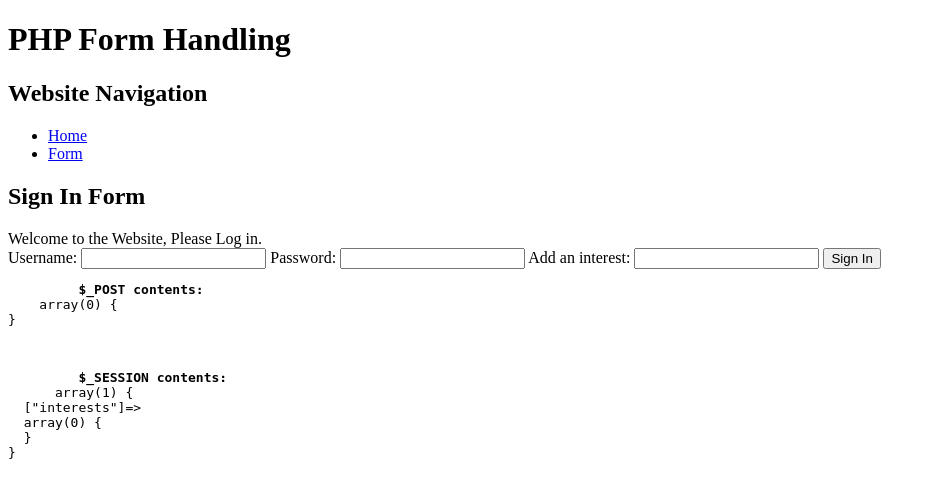
After one commit to KaranPandher/my-first-php, a PHP site: page /form.php in a window 1280 px wide. The commit adds this page. Shown: the top 498 px of the page, without its empty margins (0-936 px from the left). Run offline with PHP 8.4, Linux system fonts and the light colour scheme.

Commit message:
PHP integrated into form

```diff
--- /dev/null
+++ b/form.php
@@ -0,0 +1,95 @@
+<?php
+
+session_start(); // BEFORE ANY OUT PUT YOU MUST DECLARE YOU WOULD LIKE TO START SESSION
+// Lets check if our SESSION entery exists...
+if (!isset($_SESSION['interests'])) { // if it DOESNT exists, letts make a default value (this way we can array_push to it later!)
+    //This avoids errors
+    $_SESSION['interests'] = array();
+}
+
+$message = 'Welcome to the Website, Please Log in. ';
+// If a form has been submitted to this page, we can collect the submission
+// information using one of two SUPERGLOBALS:
+// $_GET [array] (if the form was submitted with a GET method.)
+// $_POST [array] (if the form was submitted with a POST method.)
+if (isset($_POST) && !empty($_POST)) // Making sure SOMETHING was submitted.
+// isset checks if $_POST has a value and make sures the variable DOES exisit and that it is empty
+{
+    // Retrieving values from an array (use square brackets and either: the index
+    // number or the key name [a string.]) // $_POST is an associative array (uses keys
+    // instead of index numbers.) Key-value pair for associative.
+    $submittedUsername = $_POST['username'];
+    $submittedPassword = $_POST['password'];
+    // Expected username and password (hardcoded.)
+    $username = 'warren';
+    $password = 'mypass';
+    // Succesful login....
+    if (($username === $submittedUsername) && ($password === $submittedPassword)) {
+        $message = 'Hello, ' . $username . 'Thank you for logging in. ';
+        // "." used as concatentation (+) , changes the $message above
+        // Make sure you have Session_start above
+        // We are adding a new element to an array using the array_push function
+        // The first argument is the array, the second is the element/value we are adding
+        array_push($_SESSION['interests'], $_POST['interests']);
+    }
+    // Unsuccesful login...
+    else {
+        $message = 'Uh oh! Please try again, your username, and/or password were incorrect!';
+    }
+}
+?>
+<!DOCTYPE html>
+<html lang="en">
+
+<head>
+    <meta charset="UTF-8">
+    <meta name="viewport" content="width=device-width, initial-scale=1.0">
+    <title>PHP Form Handling</title>
+</head>
+
+<body>
+    <h1>PHP Form Handling</h1>
+    <?php include './includes/navigation.php'; ?>
+    <h2>Sign In Form</h2>
+    <?php echo $message; // Output our signin related message.
+    ?>
+    <form action="./form.php" method="POST"><?php // Forms can use GET or POST method.
+                                            ?>
+        <label for="username">
+            Username:
+            <input type="text" name="username" id="username">
+        </label>
+        <label for="password">
+            Password:
+            <input type="password" name="password" id="password">
+        </label>
+        <label for="interest">
+            Add an interest:
+            <input type="text" name="interest" id="interest">
+        </label>
+        <input type="submit" value="Sign In">
+    </form>
+    <?php if (!empty($_SESSION['interests'])) : // Check if there ARE interests. ?>
+        <!-- The semi colon is equivalent to {} ending with endif; -->
+        <h2>My Interests: </h2>
+        <ul>
+            <?php foreach ($_SESSION['interests'] as $interest) : ?>
+                <!-- Output for EACH interest in the array -->
+                <li>
+                    <?php echo $interest; ?>
+                </li>
+            <?php endforeach; ?>
+        </ul>
+    <?php endif; ?>
+    <pre>
+        <strong> $_POST contents:</strong>
+    <?php var_dump($_POST); ?>
+    <!-- Var_dump is used to dump information -->
+  </pre>
+    <pre>
+        <strong> $_SESSION contents: </strong>
+      <?php var_dump($_SESSION); ?>
+  </pre>
+</body>
+
+</html>
--- a/includes/navigation.php
+++ b/includes/navigation.php
@@ -5,7 +5,7 @@
             <a href = "./index.php">Home</a>
         </li>
         <li>
-            <a href = "/form.php">Form</a>
+            <a href = "./form.php">Form</a>
         </li>
     </ul>
 </nav>
```
Also changed, not shown: includes/form.php (deleted, +0 -40 lines).
